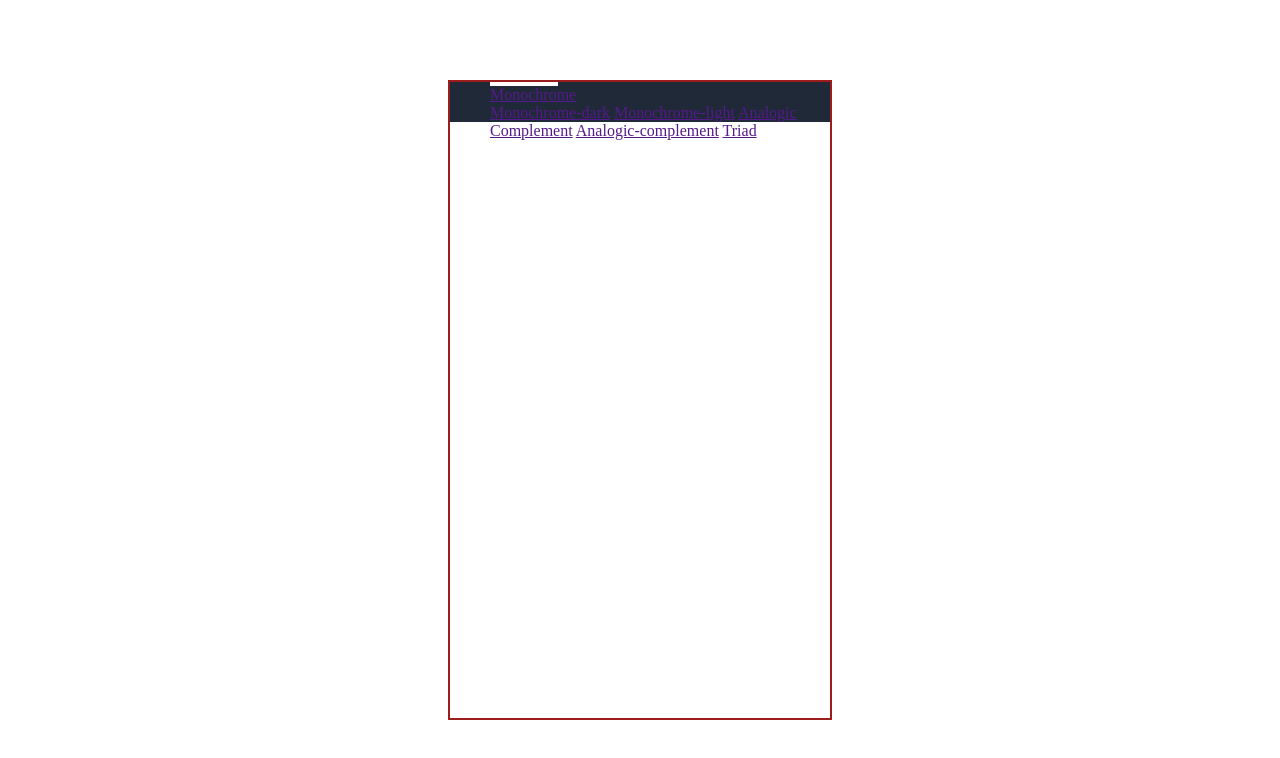
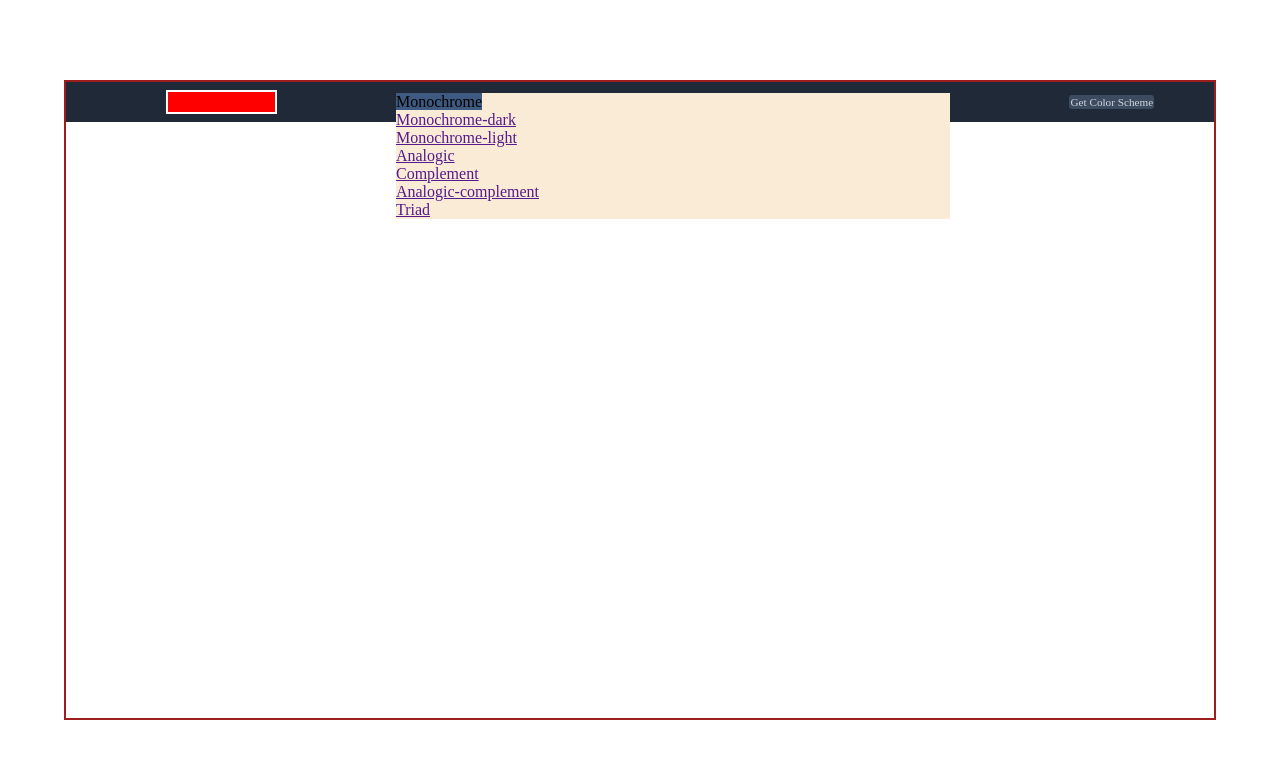
Before and after one commit to anwarrahim/color-scheme-generator, a plain HTML site: page index.html in a window 1280 px wide. Drawn offline with Linux system fonts and the light colour scheme.

Commit message:
Update dropdown styles and enhance color scheme button for better UI

```diff
--- a/index.html
+++ b/index.html
@@ -16,7 +16,7 @@
                 <ul class="ul-dropdown-value">
                     <li class="picked-color"></li>
                     <li class="dropdown">
-                        <a href=""> Monochrome</a>
+                        <a class="color-scheme-names"> Monochrome</a>
                         <div class="dropdown-list">
                             <a href="">Monochrome-dark</a>
                             <a href="">Monochrome-light</a>
@@ -27,7 +27,7 @@
                         </div>
                     </li>
 
-                    <li class="color-scheme-btn"></li>
+                    <li class="color-scheme-btn"> Get Color Scheme</li>
                 </ul>
 
             </div>
--- a/style.css
+++ b/style.css
@@ -10,14 +10,14 @@ body{
     display: flex;
     justify-content: center;
     align-items: center;
-    width: 100vw;
-    height: 100vh;
+    width: 100%;
+    height: 100%;
     margin: 0;
 }
 
 main{
     border: 2px solid rgb(157, 28, 28);
-    width: 30%; /*390px*/
+    width: 90%; /*390px*/
     height: 80%; /*390px*/
     margin: 0 auto;
 }
@@ -29,19 +29,56 @@ ul{
     height: 40px;
     width: 100%;
     background-color: #1F2937;
-    padding-inline:;
+
 }
 
 .ul-dropdown-value{
+    display: flex;
     margin: 0;
+    /* width: 100%; */
+    height: 100%;
+    justify-content:space-around;
+    align-items: center;
+}
+.dropdown {
+    margin-top: 6.75em;
 }
 
 .picked-color{
-    width: 20%;
-    height: 20%;
+    width: 10%;
+    height: 60%;
     background-color: red;
     border: 2px white solid;
+    /* padding: 0.5em 0.5em; */
 }
 .dropdown{
+    width: 50%;
+    background-color: antiquewhite;
+    /* display: flex;
+    flex-direction: column; */
+
 
 }
+
+.color-scheme-names{
+    width: 100%;
+    background-color: #1F2937;
+}
+.dropdown-list{
+    display: flex;
+        flex-direction: column;
+}
+
+.color-scheme-btn{
+/* width: 30%; */
+
+color: #D1D5DB;
+background-color: #3D4B60;
+padding: 0.1em;
+border-radius:3px ;
+font-size: 0.7rem;
+}
+
+.color-scheme-names{
+    background-color: #3f5a80;
+}
```
